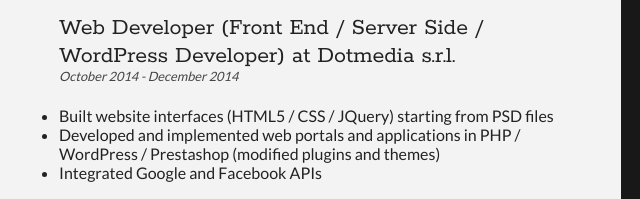
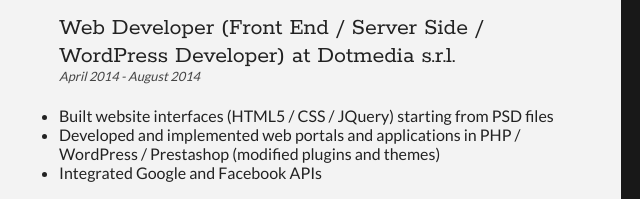
Before and after one commit to Magicianred/magicianred.github.io, a plain HTML site: page index.html in a window 1280 px wide. Shown: the part 728-927 px from the top of the page, 419-1059 px from the left. Drawn offline with Linux system fonts and the light colour scheme.

Commit message:
Update index.html

```diff
--- a/index.html
+++ b/index.html
@@ -79,7 +79,7 @@
 
 				<article>
 					<h2><b>Web Developer (Front End / Server Side / WordPress Developer)</b> at <i>Dotmedia s.r.l.</i></h2>
-					<p class="subDetails">October 2014 - December 2014</p>
+					<p class="subDetails">April 2014 - August 2014</p>
 					<p>
 						<ul>
 							<li>Built website interfaces (HTML5 / CSS / JQuery) starting from PSD files</li>
```
